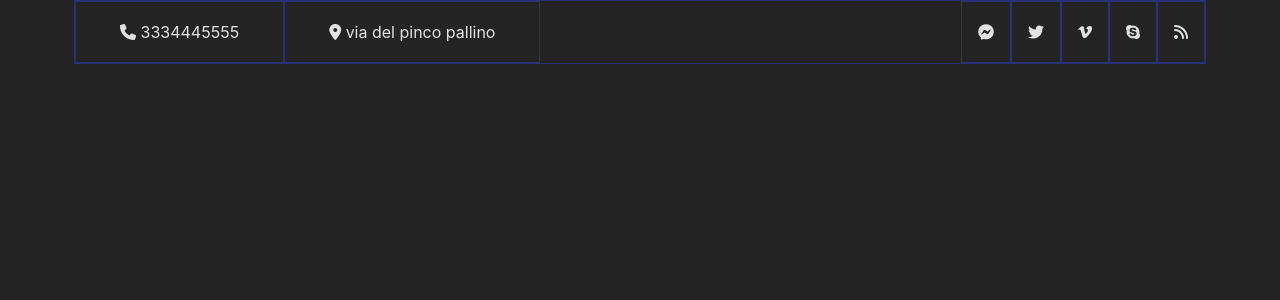
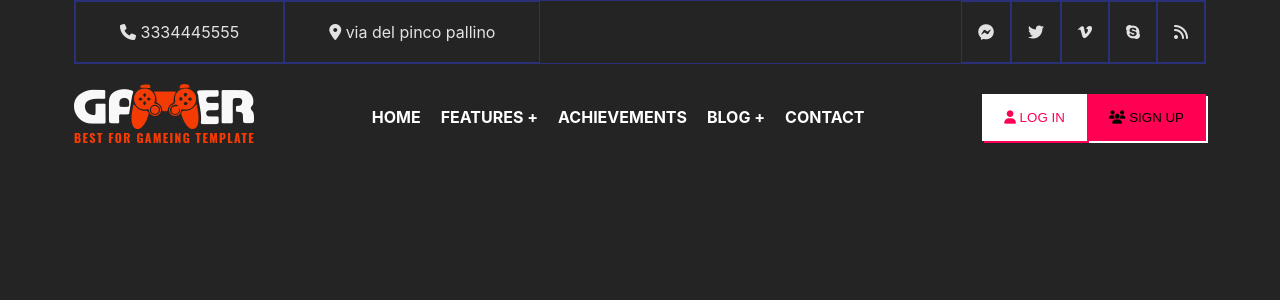
Before and after one commit to AlessioDiMari/online-game, a Vue app: page / in a window 1280 px wide. Shown: the top 300 px of the page. Built offline with nearby package versions, Linux system fonts and the light colour scheme.

Commit message:
header nav, nav links dinamicizzati tramite props

```diff
--- a/src/App.vue
+++ b/src/App.vue
@@ -1,10 +1,11 @@
 <script>
 import AppHeader from './components/AppHeader.vue';
+import { store } from './store';
 
 export default{
     data(){
         return{
-
+            store,
         }
     },
     components:{
@@ -16,8 +17,7 @@ export default{
 
 <template>
 
-    <AppHeader></AppHeader>
-
+    <AppHeader :navLinks="store.navLinks"></AppHeader>
 
 </template>
 
--- a/src/components/AppHeader.vue
+++ b/src/components/AppHeader.vue
@@ -1,6 +1,12 @@
 <script>
+import { store } from '../store';
+
 export default{
     name: 'AppHeader',
+
+    props:{
+        navLinks: Array,
+    },
 
     data(){
         return{
@@ -35,7 +41,26 @@ export default{
                 </div>
             </div>
             <nav>
-
+                <div class="logo">
+                    <img src="../../public/imgs/logo.png" alt="">
+                </div>
+                <div class="nav-links">
+                    <ul>
+                        <li v-for="link in navLinks" :key="link.text">
+                            <a href="#">{{ link.text }}</a>
+                        </li>
+                    </ul>
+                </div>
+                <div class="nav-button">
+                    <button class="btn-first">
+                        <i class="fa-solid fa-user"></i>
+                        LOG IN
+                    </button>
+                    <button class="btn-second">
+                        <i class="fa-solid fa-users"></i>
+                        SIGN UP
+                    </button>
+                </div>
             </nav>
         </div>
     </header>
@@ -50,7 +75,6 @@ export default{
 header{
     display: flex;
     justify-content: center;
-}
 
     .info{
         display: flex;
@@ -82,4 +106,48 @@ header{
         }
     }
 
+    nav{
+        display: flex;
+        justify-content: space-between;
+        align-items: center;
+
+        ul{
+            display: flex;
+            list-style-type: none;
+            gap: 20px;
+
+            a{
+                text-decoration: none;
+                text-transform: uppercase;
+                color: $textprimary;
+                font-weight: bold;
+            }
+        }
+
+        button{
+            padding: 16px 22px;
+            border: none;
+
+            &.btn-first{
+                background-color: $textprimary;
+                color: $primary;
+                box-shadow: 2px 2px 0 0 $primary;
+
+            }
+
+            &.btn-second{
+                background-color: $primary;
+                box-shadow: 2px 2px 0 0 $textprimary;
+            }
+
+            &:hover{
+                box-shadow: 3px 3px 0 0;
+                transform: translate(-1px, -1px);
+
+            }
+        }
+    }
+}
+
+
 </style>
--- /dev/null
+++ b/src/store.js
@@ -0,0 +1,56 @@
+import { reactive } from "vue";
+
+export const store = reactive({
+
+    navLinks: [
+        {
+            text: 'home'
+        },
+        {
+            text: 'features +'
+        },
+        {
+            text: 'achievements'
+        },
+        {
+            text: 'blog +'
+        },
+        {
+            text: 'contact'
+        }
+    ],
+
+    footInfo: [
+        {
+            info_name: 'Phone Number',
+            info_cont: '+88012345678912'
+        },
+        {
+            info_name: 'Email',
+            info_cont: 'youremail@gmail.com'
+        },
+        {
+            info_name: 'Address',
+            info_cont: '30 North West New York 240'
+        }
+    ],
+
+    footJackpots:[
+        {
+
+            type: 'free',
+            money: '$ 230',
+        },
+        {
+
+            type: 'club',
+            money: '$ 290',
+        },
+        {
+
+            type: 'royal',
+            money: '$ 330',
+        }
+    ]
+
+});
```
Also changed, not shown: src/components/AppFooter.vue (+9 -0 lines). Lines whose indentation alone changed are shown as unchanged.
